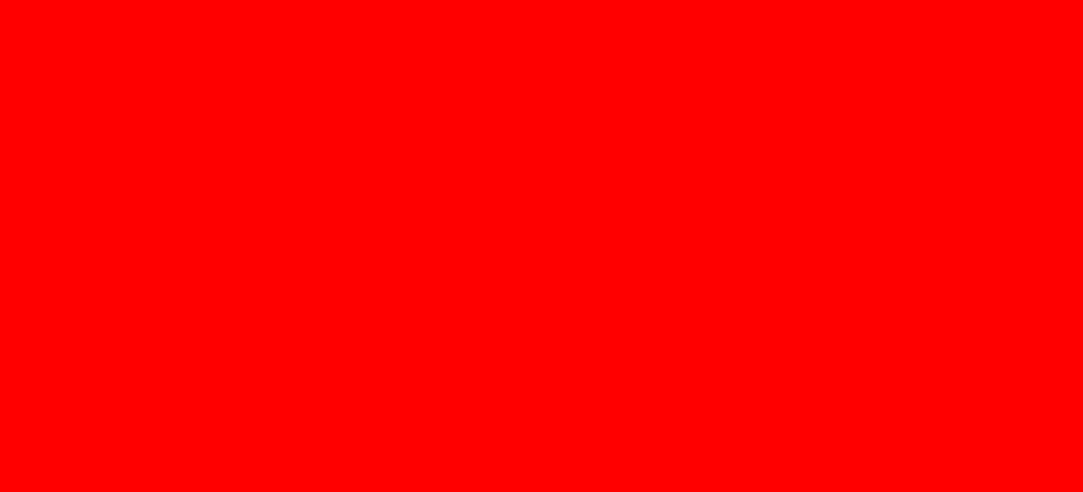
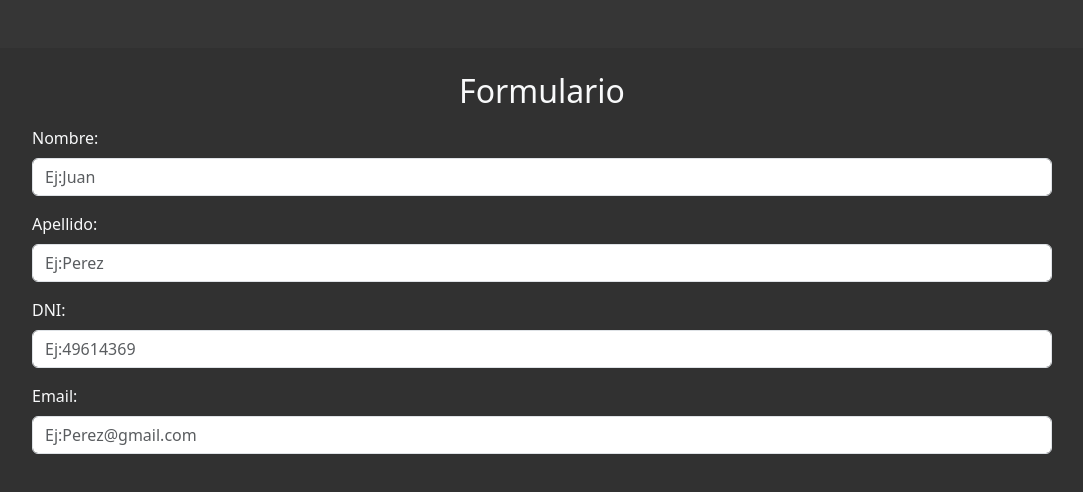
Before and after one commit to elFiol/trabajo-practico-React-N-8, a React (Vite) app: page / in a window 1280 px wide. Shown: the top 492 px of the page, without its empty margins (98-1181 px from the left). Built offline with nearby package versions, Linux system fonts and the light colour scheme.

Commit message:
añadimos el maquetado y los estilos al componente formulario

```diff
--- a/src/components/Formulario.jsx
+++ b/src/components/Formulario.jsx
@@ -1,7 +1,27 @@
+import { Form } from "react-bootstrap";
+
 const Formulario = () => {
     return (
-        <div>
-
+        <div className="text-light my-5 formulario py-4">
+            <h2 className="text-center">Formulario</h2>
+            <Form className="mx-5">
+                <Form.Group className="my-3">
+                    <Form.Label>Nombre:</Form.Label>
+                    <Form.Control type="text" minLength={2} maxLength={45} required placeholder="Ej:Juan"></Form.Control>
+                </Form.Group>
+                <Form.Group className="my-3">
+                    <Form.Label>Apellido:</Form.Label>
+                    <Form.Control type="text" minLength={2} maxLength={45} required placeholder="Ej:Perez"></Form.Control>
+                </Form.Group>
+                <Form.Group className="my-3">
+                    <Form.Label>DNI:</Form.Label>
+                    <Form.Control type="number" min={11111111} max={99999999} required placeholder="Ej:49614369"></Form.Control>
+                </Form.Group>
+                <Form.Group className="my-3">
+                    <Form.Label>Email:</Form.Label>
+                    <Form.Control type="email" required placeholder="Ej:Perez@gmail.com"></Form.Control>
+                </Form.Group>
+            </Form>
         </div>
     );
 };
--- a/src/index.css
+++ b/src/index.css
@@ -1,3 +1,6 @@
 body{
-    background: red;
+    background: rgb(54, 54, 54);
 }
+.formulario{
+    background: rgb(49, 49, 49);
+}
```
